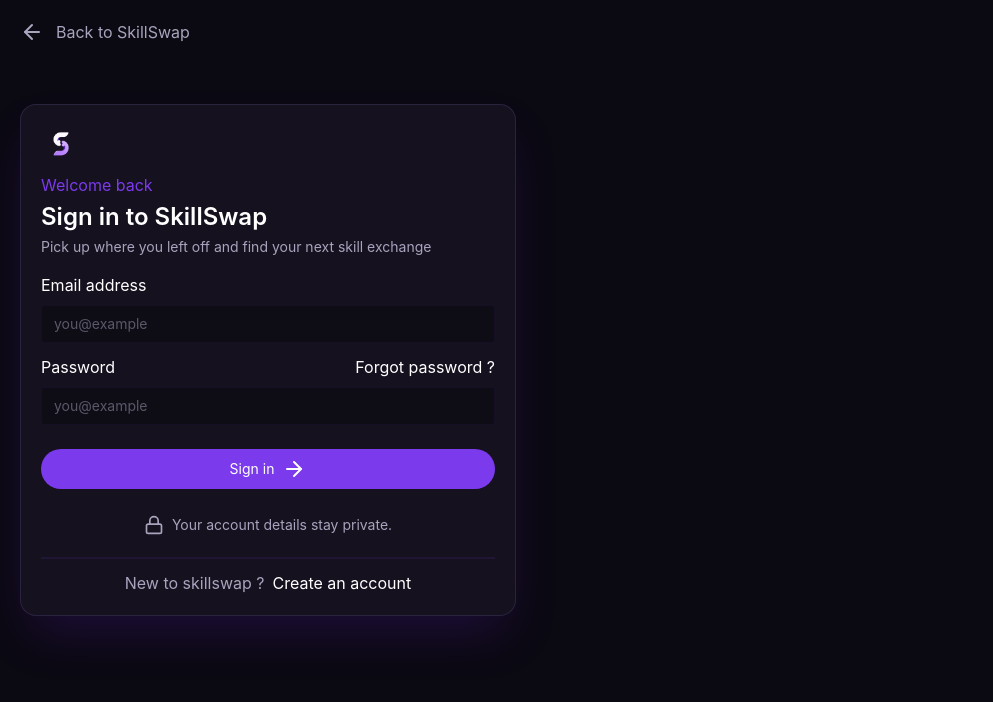
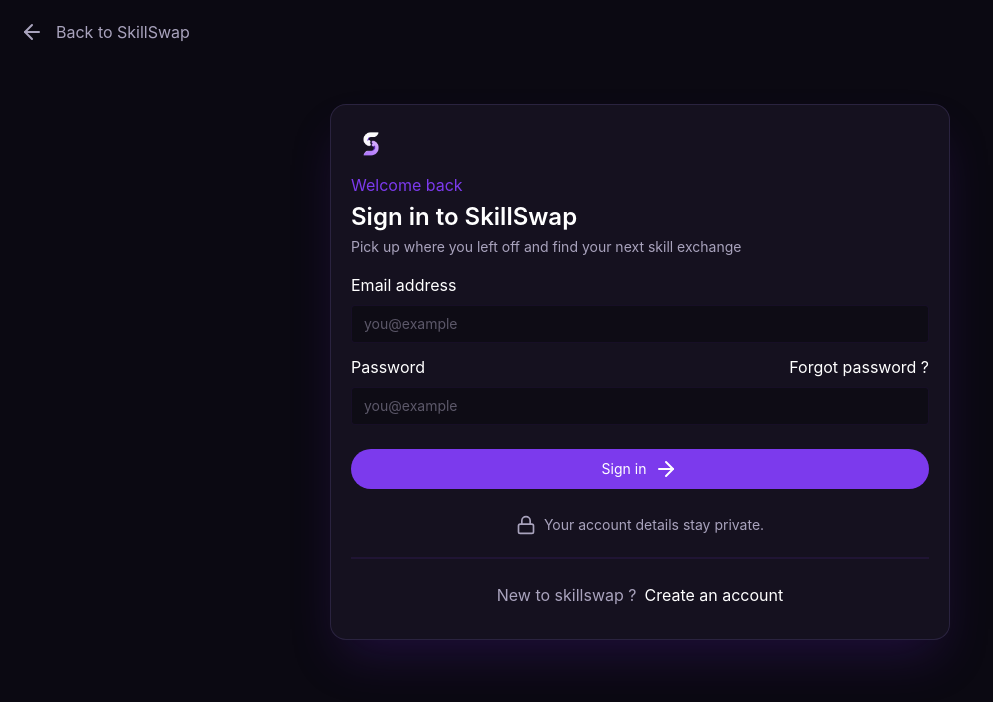
Before and after one commit to CoderKhay/Skill-Swap, a React app in the folder frontend/: page /signin in a window 1280 px wide. Shown: the top 702 px of the page, without its empty margins (0-993 px from the left). Built offline with nearby package versions, Linux system fonts and the light colour scheme; the HTML template or start-up script is replaced by a standard one.

Commit message:
completed sign in page

```diff
--- a/frontend/src/components/Auth/Signin.tsx
+++ b/frontend/src/components/Auth/Signin.tsx
@@ -5,7 +5,7 @@
 
 const Signin = () => {
   return (
-    <div className="w-full min-h-screen p-5">
+    <div className="w-full min-h-screen p-5 ">
       <Link
         to=".."
         className="text-[#a9a3bd] hover:text-white transition-all duration-150 flex gap-3 mb-15"
@@ -13,7 +13,8 @@
         <ArrowLeft />
         Back to SkillSwap
       </Link>
-      <div className="bg-[#15111F] shadow-2xl shadow-[#5B21B6]/25 border border-[#a78bfa24] rounded-2xl p-5 w-full sm:w-[50%] md:w-[40%]">
+      <div className="sm:flex sm:justify-center">
+        <div className="bg-[#15111F] shadow-2xl shadow-[#5B21B6]/25 border border-[#a78bfa24] rounded-2xl p-5 w-full sm:w-[60%] md:w-[50%]">
           <img src={Logo} alt="sillswap" className="w-10" />
           <div className="mt-2 flex flex-col gap-1">
             <h6 className="text-[#7C3AED]">Welcome back</h6>
@@ -64,7 +65,7 @@
 
             <hr className="border border-[#7C3AED]/10 mt-2" />
 
-          <div className="flex justify-center gap-2">
+            <div className="mt-3 mb-3 flex justify-center gap-2">
               <p className="text-[#a9a3bd]">New to skillswap ?</p>
               <Link to="/signup" className="text-white hover:text-[#7C3AED]">
                 Create an account
@@ -73,6 +74,7 @@
           </div>
         </div>
       </div>
+    </div>
   );
 };
 
```
Lines whose indentation alone changed are shown as unchanged.
